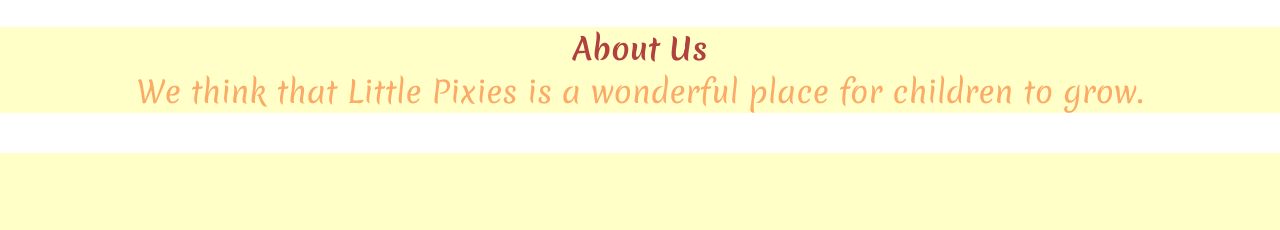
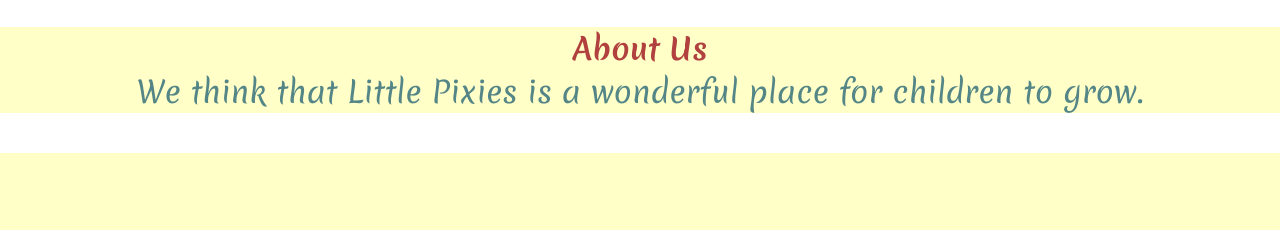
Before and after one commit to Andr3w88/Little-Pixies-Kindergarten, a plain HTML site: page index.html in a window 1280 px wide. Shown: the part 496-726 px from the top of the page. Drawn offline with Linux system fonts and the light colour scheme.

```diff
--- a/assets/css/style.css
+++ b/assets/css/style.css
@@ -182,7 +182,7 @@
     .title-underline {
         font-size: 30px;
         text-align: center;
-        color: #FCAA67;
+        color: #548687;
         margin: 0 auto;
         background-color:#FFFFC7;
     }
```
